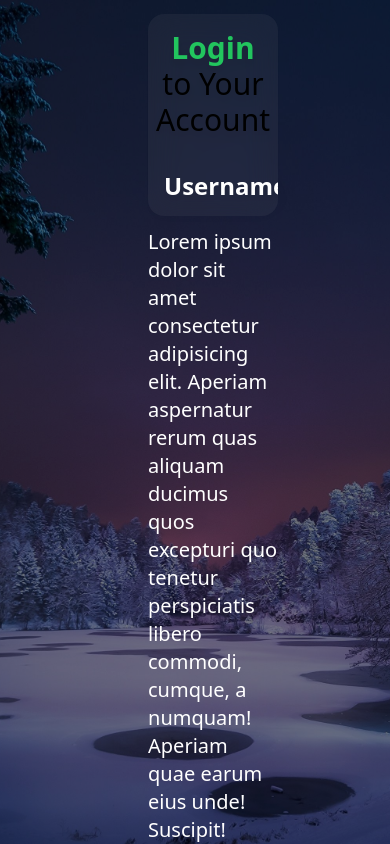
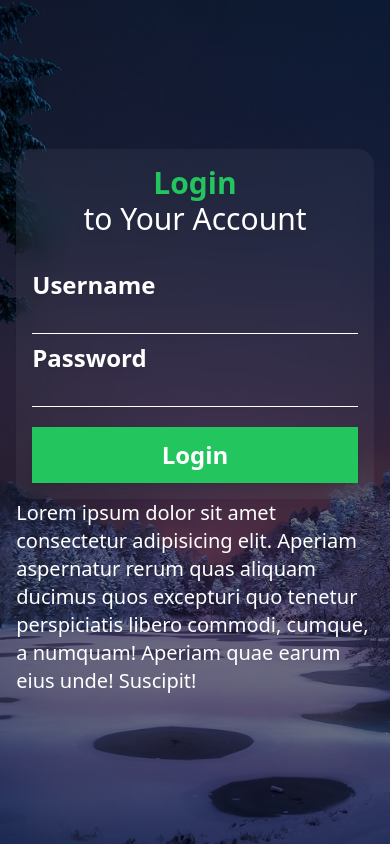
Before and after one commit to Mubsshir/Maybe-Some-Social-Media-App, a React (Vite) app in the folder Frontend/frontpost/: page / in a window 390 px wide. Built offline with nearby package versions, Linux system fonts and the light colour scheme; no server answers.

Commit message:
Responsive Desing

```diff
--- a/Frontend/frontpost/package.json
+++ b/Frontend/frontpost/package.json
@@ -4,7 +4,7 @@
   "version": "0.0.0",
   "type": "module",
   "scripts": {
-    "dev": "vite",
+    "dev": "vite  --host",
     "build": "vite build",
     "lint": "eslint . --ext js,jsx --report-unused-disable-directives --max-warnings 0",
     "preview": "vite preview"
--- a/Frontend/frontpost/src/components/Auth.jsx
+++ b/Frontend/frontpost/src/components/Auth.jsx
@@ -6,7 +6,7 @@ import classNames from 'classnames'
 
 const Auth = () => {
   const containerClass = classNames("w-1/3 h-auto bg-white rounded-2xl overflow-auto mt-3.5 mr-28 backdrop-blur-lg drop-shadow-lg bg-opacity-5")
-  const headingClass = classNames("text-center my-4 text-3xl");
+  const headingClass = classNames("text-center text-white my-4 text-3xl");
   const formClass = classNames("w-full px-4  flex flex-col py-4 rounded-lg rounded-b-none")
   const btnClass=classNames("bg-green-500 mt-3 w-full font-sans text-white font-semibold text-2xl py-3")
   const [isValid, setIsValid] = useState(true);
@@ -30,7 +30,7 @@ const Auth = () => {
     setIsValid(true);
   }, 5000);
   return (
-    <div className="w-1/3 h-auto bg-white rounded-2xl overflow-auto mt-3.5 mr-28 backdrop-blur-lg drop-shadow-lg bg-opacity-5 md:w-4/6 md:items-start md:m-0 ">
+    <div className="xl:w-1/3 phone:w-11/12 phone:mx-0  md:w-4/5 sm:w-4/5 sm:mx-auto h-auto  bg-white rounded-2xl overflow-auto xl:mt-3.5 xl:mr-28 backdrop-blur-lg drop-shadow-lg bg-opacity-5  ">
       <h3 className={headingClass} ><span className="font-bold text-green-500">Login</span> <br /> to Your Account</h3>
       <form className={formClass} onSubmit={onsubmitHandler} >
         <Input ref={userRef} input={{ type: 'text', name: 'username' }} labelName='Username' />
--- a/Frontend/frontpost/src/pages/Home.jsx
+++ b/Frontend/frontpost/src/pages/Home.jsx
@@ -9,8 +9,8 @@ const Home = () => {
     setAuth(false);
   }
   return (
-    <div className="w-svw h-svh flex  flex-col justify-center items-center  text-green-400">
-      <h3 className="text-9xl ">Welcome</h3>
+    <div className="xl:w-full font-bold  text-green-500  flex flex-col xl:items-center  justify-center h-dvh md:items-center phone:items-center">
+      <h3 className="xl:text-9xl phone:text-6xl">Welcome</h3>
       <button onClick={logoutHandler}
         className=" outline-none text-5xl bg-green-500 text-white px-5  py-2 flex justify-center items-center rounded-sm cursor-pointer hover:bg-black mt-5"
       >Logout</button>
--- a/Frontend/frontpost/src/pages/Landing.jsx
+++ b/Frontend/frontpost/src/pages/Landing.jsx
@@ -1,9 +1,9 @@
 import Auth from "../components/Auth"
 const Landing = () => {
   return (
-    <div className="w-full  flex flex-col items-end  justify-center h-dvh md:items-center">
+    <div className="xl:w-full   flex flex-col xl:items-end  justify-center h-dvh md:items-center phone:items-center">
       <Auth />
-      <p className="w-1/3  md:w-4/6 md:self-start md:mx-auto text-white text-xl font-sans text-left mr-28 mt-3">Lorem ipsum dolor sit amet consectetur adipisicing elit. Aperiam aspernatur rerum quas aliquam ducimus quos excepturi quo tenetur perspiciatis libero commodi, cumque, a numquam! Aperiam quae earum eius unde! Suscipit!</p>
+      <p className="xl:w-1/3  phone:w-11/12 xl:self-end  xl:text-left xl:mr-28 xl:mt-3  md:w-4/6 md:self-start md:mx-auto sm:w-4/5 sm:mx-auto text-white text-xl font-sans ">Lorem ipsum dolor sit amet consectetur adipisicing elit. Aperiam aspernatur rerum quas aliquam ducimus quos excepturi quo tenetur perspiciatis libero commodi, cumque, a numquam! Aperiam quae earum eius unde! Suscipit!</p>
     </div>
   )
 }
--- a/Frontend/frontpost/tailwind.config.js
+++ b/Frontend/frontpost/tailwind.config.js
@@ -5,7 +5,12 @@ export default {
     "./src/**/*.{js,jsx}",
   ],
   theme: {
-    extend: {},
+    extend: {
+      screens:{
+        'phone':'320px'
+      }
+    },
+
   },
   plugins: [],
 }
```
